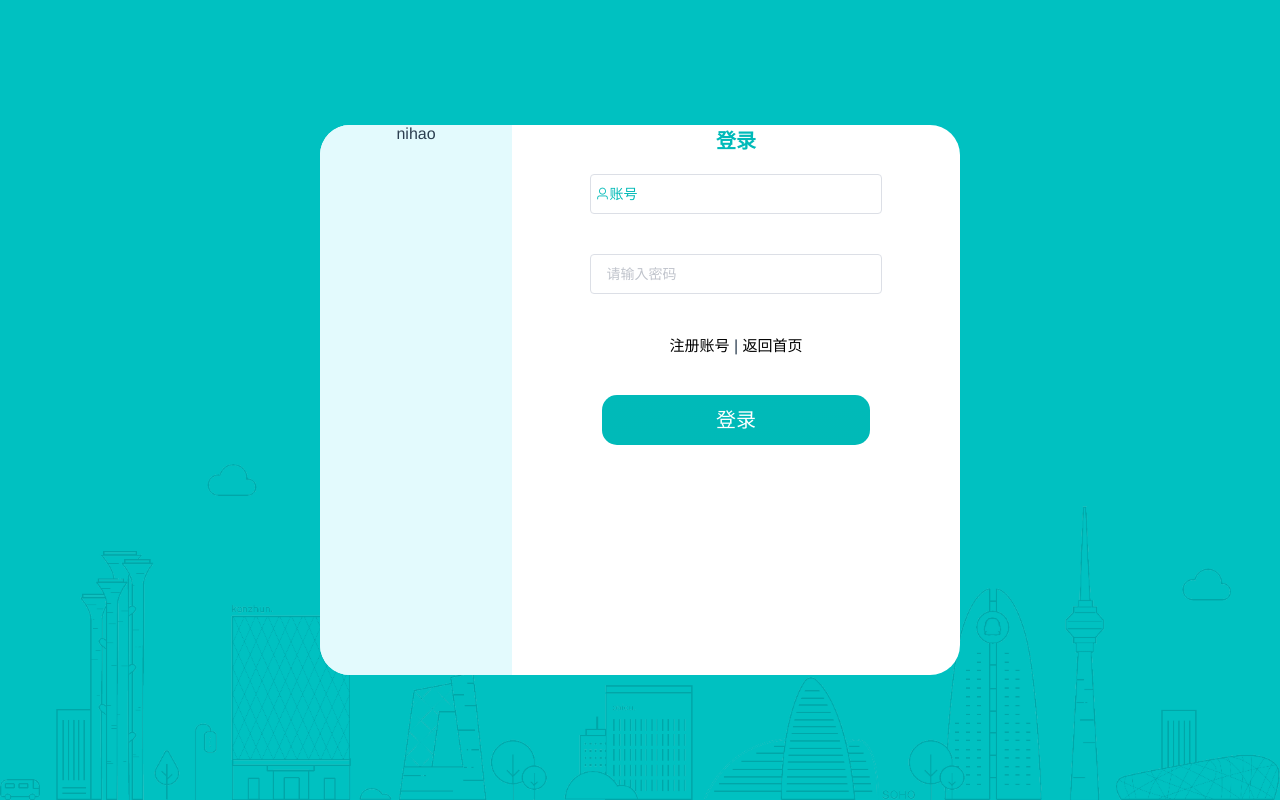
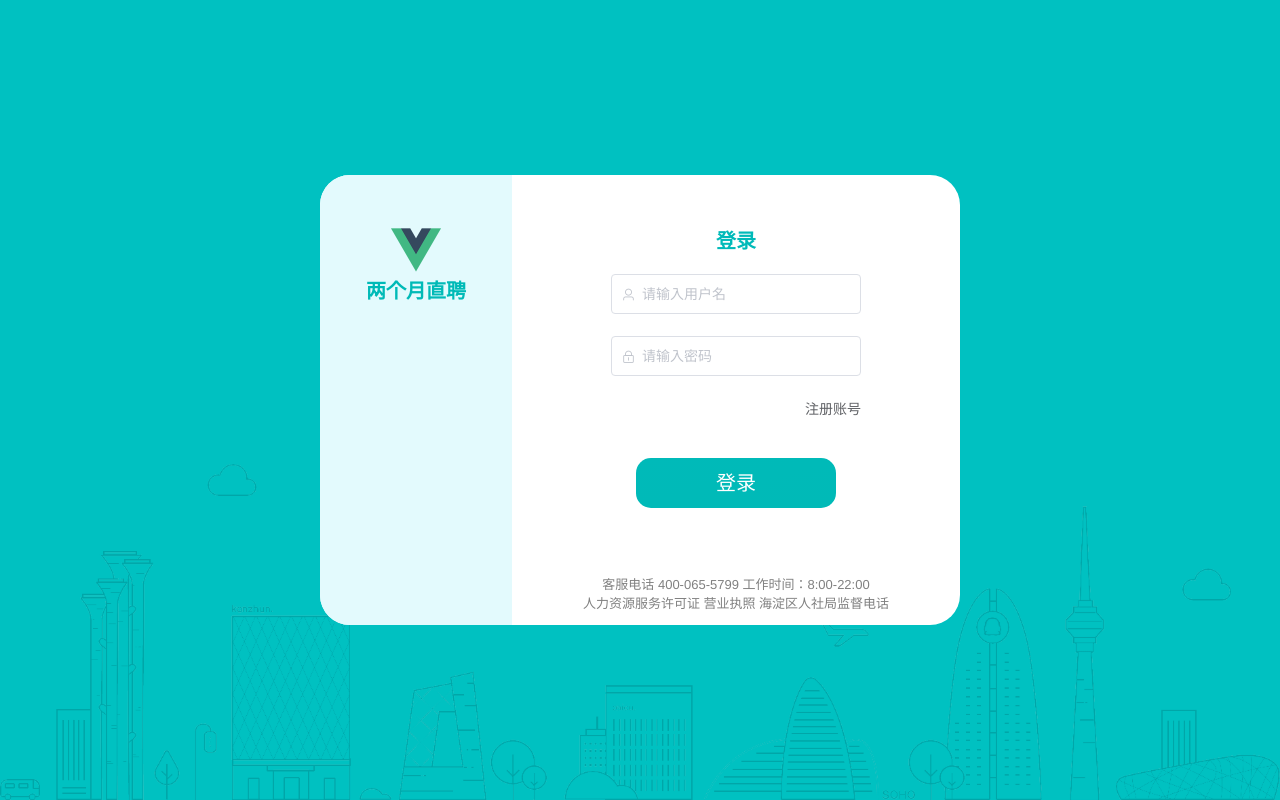
Before and after one commit to 2023-SE-13/24-SP-FrontEnd, a Vue app: page /login in a window 1280 px wide. Built offline with nearby package versions, Linux system fonts and the light colour scheme.

Commit message:
登录界面初步完成

```diff
--- a/src/views/Login.vue
+++ b/src/views/Login.vue
@@ -3,7 +3,8 @@
     <div class="main">
       <div class="login">
         <div id="logo">
-          nihao
+            <img src="../assets/logo.png" style="width:50px;height:50px;margin-top: 50px">
+            <span style="font-size:20px;font-weight:1000;color: #00BAB7;">两个月直聘</span>
         </div>
         <div id="login">
           <span class="title">
@@ -11,22 +12,21 @@
           </span>
           <el-form :model="loginForm" ref="loginForm" class="form">
             <el-form-item prop="username">
-              <el-input style="width: 65%;" type="text" v-model="loginForm.username" autocomplete="off">
-                <i slot="prefix" class="el-icon-user" style="color: #00BAB7">账号</i>
+              <el-input style="width: 250px;" type="text" v-model="loginForm.username" prefix-icon="el-icon-user" placeholder="请输入用户名" >
               </el-input>
             </el-form-item>
             <el-form-item prop="password">
-              <el-input style="width: 65%;" type="password" v-model="loginForm.password" show-password autocomplete="off" placeholder="请输入密码"></el-input>
+              <el-input style="width: 250px;" type="password" v-model="loginForm.password" show-password prefix-icon="el-icon-lock" placeholder="请输入密码"></el-input>
             </el-form-item>
             <div class="navigation">
-              <a href="/register" style="background-color: white;color: black; width: 25%;font-size: 15px;">注册账号</a>
-              <span> | </span>
-              <a href="/" style="background-color: white;color: black; width: 25%;font-size: 15px;">返回首页</a>
+              <el-link href="/register" :underline="false">注册账号</el-link>
             </div>
             <el-form-item>
               <el-button id="LoginButton" type="primary" @click="login()" class="button">登录</el-button>
             </el-form-item>
           </el-form>
+          <span class="smallword">客服电话 400-065-5799 工作时间：8:00-22:00</span>
+          <span class="smallword">人力资源服务许可证 营业执照 海淀区人社局监督电话</span>
         </div>
       </div>
     </div>
@@ -47,7 +47,7 @@ export default {
 
   methods: {
     login() {
-      console.log("login:"+this.loginForm)
+      console.log(this.loginForm)
       // if (typeof this.loginForm.username == "undefined" || this.loginForm.username == null || this.loginForm.username === "") {
       //   //TODO: 弹出提示框
       //   this.$notify({
@@ -115,7 +115,7 @@ export default {
 
 .login {
   width: 640px;
-  height: 550px;
+  height: 450px;
   background-color: white;
   align-items: center;
   border-radius: 30px;
@@ -124,9 +124,11 @@ export default {
 }
 
 .form {
-  height: 50vh;
+  height: 300px;
   width: 100%;
-  display: block;
+  display: flex;
+  flex-direction: column;
+  align-items: center;
   margin-top: 20px;
 }
 
@@ -138,18 +140,11 @@ export default {
   font-weight: 1000;
   text-underline-offset: 20px;
   text-decoration-thickness: 3px;
-}
-
-.smallword {
-  font-size: 20px;
-  font-weight: 200;
-  font-family: 黑体, serif;
-  margin-right: 20px;
-
+  margin-top: 50px;
 }
 
 .button {
-  width: 60%;
+  width: 200px;
   height: 50px;
   border-radius: 15px;
   border: none;
@@ -164,15 +159,11 @@ export default {
 }
 
 .navigation {
-  width: 100%;
-  text-align: center;
-  margin-top: 20px;
+  width:250px;
+  text-align: right;
   margin-bottom: 20px;
 }
 
-.el-form-item {
-  margin-bottom: 40px;
-}
 
 a {
   text-decoration: none;
@@ -183,6 +174,9 @@ a {
   height: 100%;
   background-color: #E3FAFD;
   border-radius: 30px 0 0 30px;
+  display: flex;
+  flex-direction: column;
+  align-items: center;
 }
 
 #login {
@@ -192,4 +186,9 @@ a {
   flex-direction: column;
   align-items: center;
 }
+
+.smallword {
+  font-size: 13px;
+  color: grey;
+}
 </style>
```
